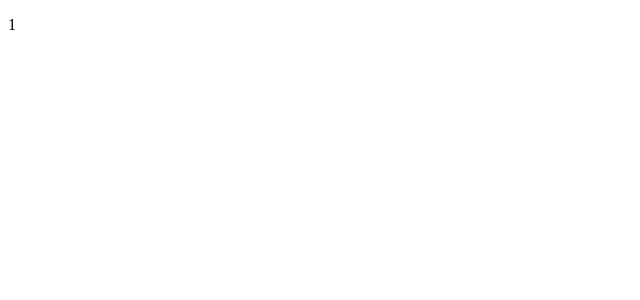
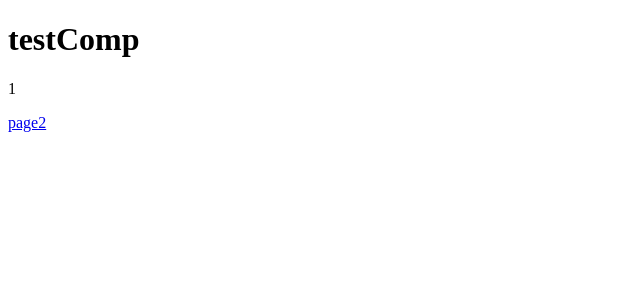
Before and after one commit to reza-yar/react-food-delivery, a React (Create React App) app: page / in a window 1280 px wide. Shown: the top 300 px of the page, without its empty margins (0-640 px from the left). Built offline with nearby package versions, Linux system fonts and the light colour scheme.

Commit message:
test Link

```diff
--- a/src/App.js
+++ b/src/App.js
@@ -1,6 +1,7 @@
 import { useState } from "react";
 import { foods_database } from "./context";
 import { TestComp } from "./testComp";
+import { Page2 } from "./page2";
 import { Routes, Route } from "react-router-dom";
 
 function App() {
@@ -52,10 +53,10 @@ function App() {
     return (
         <>
             <foods_database.Provider value={{ allProducts, allcomments, cart_array, login_status, logined_User, favList }}>
-            <Routes>
-                <Route path="/" element={<TestComp />} />
-                <Route path="/home" element={<h1>home</h1>} />
-            </Routes>
+                <Routes>
+                    <Route path="/" element={<TestComp />} />
+                    <Route path="/page2" element={<Page2 />} />
+                </Routes>
             </foods_database.Provider>
         </>
     )
--- a/src/testComp.js
+++ b/src/testComp.js
@@ -1,5 +1,6 @@
 import { useContext } from "react"
-import { foods_database } from "./context"
+import { foods_database } from "./context";
+import { Link } from "react-router-dom";
 
 
 function TestComp() {
@@ -7,7 +8,9 @@ function TestComp() {
     console.log(all.allProducts[0]);
     return (
         <>
-           <p> {all.allProducts[0].id}</p>
+            <h1>testComp</h1>
+            <p> {all.allProducts[0].id}</p>
+            <Link to='/page2'>page2</Link>
         </>
     )
 }
```
